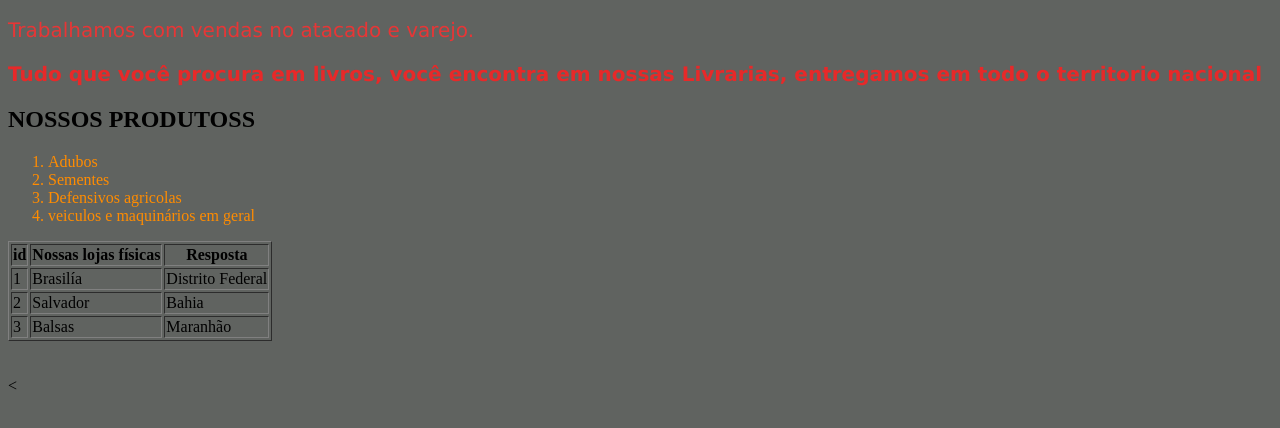
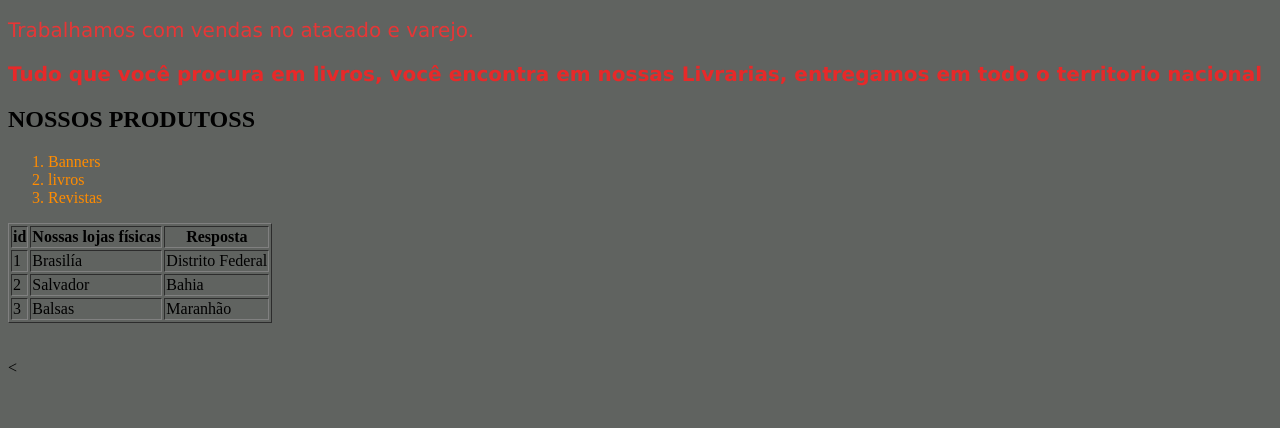
Before and after one commit to ayltonf/Praticasite, a plain HTML site: page index.html in a window 1280 px wide. Shown: the part 180-608 px from the top of the page. Drawn offline with Linux system fonts and the light colour scheme.

Commit message:
teste 055

```diff
--- a/index.html
+++ b/index.html
@@ -87,10 +87,9 @@
 
 		<ol>
 
-		   <li style="color:darkorange;">Adubos</li>
-	       <li style="color:darkorange;">Sementes</li>
-		   <li style="color:darkorange;">Defensivos agricolas</li>
-		   <li style="color:darkorange;">veiculos e maquinários em geral</li>
+		   <li style="color:darkorange;">Banners</li>
+		   <li style="color:darkorange;">livros</li>
+	       <li style="color:darkorange;">Revistas</li>
 
    	    	</ol>
 
```
